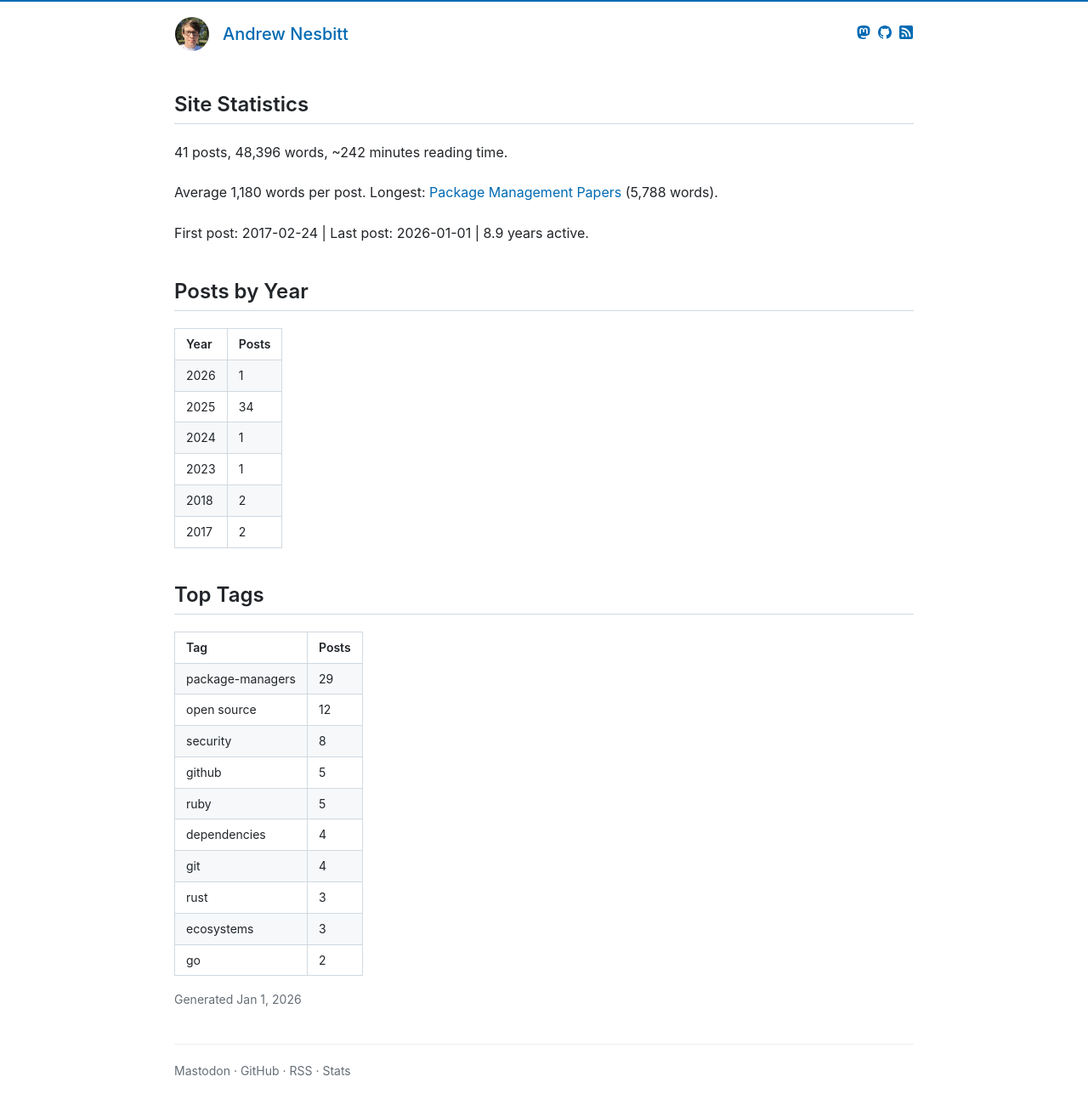
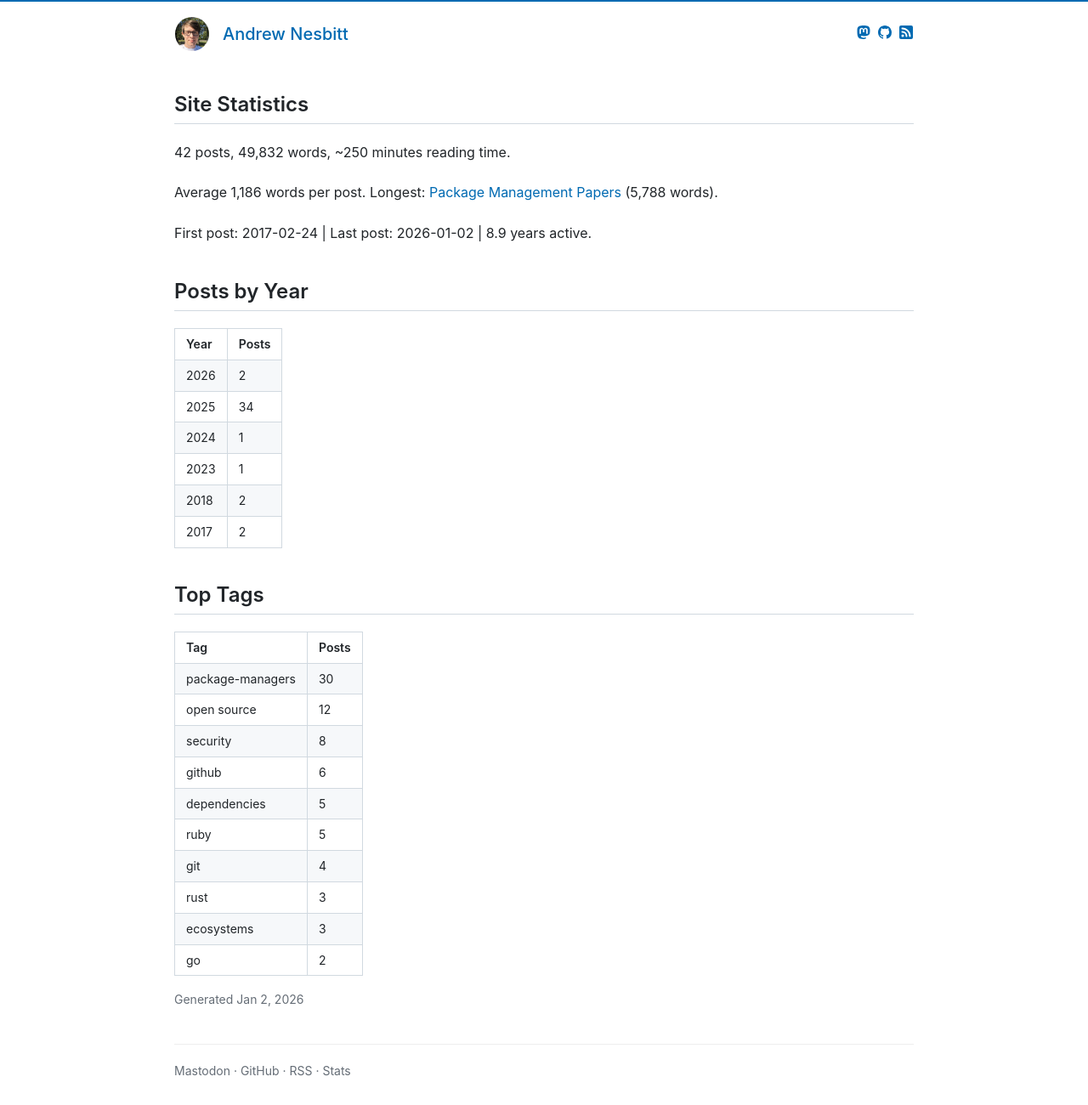
Before and after one commit to andrew/nesbitt.io, a Jekyll site: the page built from stats.html, in a window 1280 px wide. Shown: the whole page at 85% size. Built offline with Jekyll 4.4.1, drawn with Linux system fonts in a browser that asks for light colours.

Commit message:
Add new post: "How Dependabot Actually Works"

```diff
--- a/_data/stats.json
+++ b/_data/stats.json
@@ -1,9 +1,9 @@
 {
-  "generated_at": "2026-01-01T22:00:46Z",
-  "total_posts": 41,
-  "total_words": 48396,
-  "reading_minutes": 242,
-  "average_words": 1180,
+  "generated_at": "2026-01-02T22:35:44Z",
+  "total_posts": 42,
+  "total_words": 49832,
+  "reading_minutes": 250,
+  "average_words": 1186,
   "longest_post": {
     "title": "Package Management Papers",
     "url": "/2025/11/13/package-management-papers.html",
@@ -20,16 +20,16 @@
     "date": "2017-02-24"
   },
   "last_post": {
-    "title": "git-pkgs: explore your dependency history",
-    "url": "/2026/01/01/git-pkgs-explore-your-dependency-history.html",
-    "date": "2026-01-01"
+    "title": "How Dependabot Actually Works",
+    "url": "/2026/01/02/how-dependabot-actually-works.html",
+    "date": "2026-01-02"
   },
   "years_active": 8.9,
   "posts_per_month": 0.4,
   "posts_by_year": [
     {
       "year": 2026,
-      "count": 1
+      "count": 2
     },
     {
       "year": 2025,
@@ -55,7 +55,7 @@
   "posts_by_month": [
     {
       "month": "2026-01",
-      "count": 1
+      "count": 2
     },
     {
       "month": "2025-12",
@@ -92,13 +92,13 @@
     "tuesday": 4,
     "wednesday": 5,
     "thursday": 8,
-    "friday": 6,
+    "friday": 7,
     "saturday": 5
   },
   "tags": [
     {
       "name": "package-managers",
-      "count": 29
+      "count": 30
     },
     {
       "name": "open source",
@@ -110,15 +110,15 @@
     },
     {
       "name": "github",
+      "count": 6
+    },
+    {
+      "name": "dependencies",
       "count": 5
     },
     {
       "name": "ruby",
       "count": 5
-    },
-    {
-      "name": "dependencies",
-      "count": 4
     },
     {
       "name": "git",
```
Also changed, not shown: _posts/2026-01-02-how-dependabot-actually-works.md (added, +98 -0 lines).
